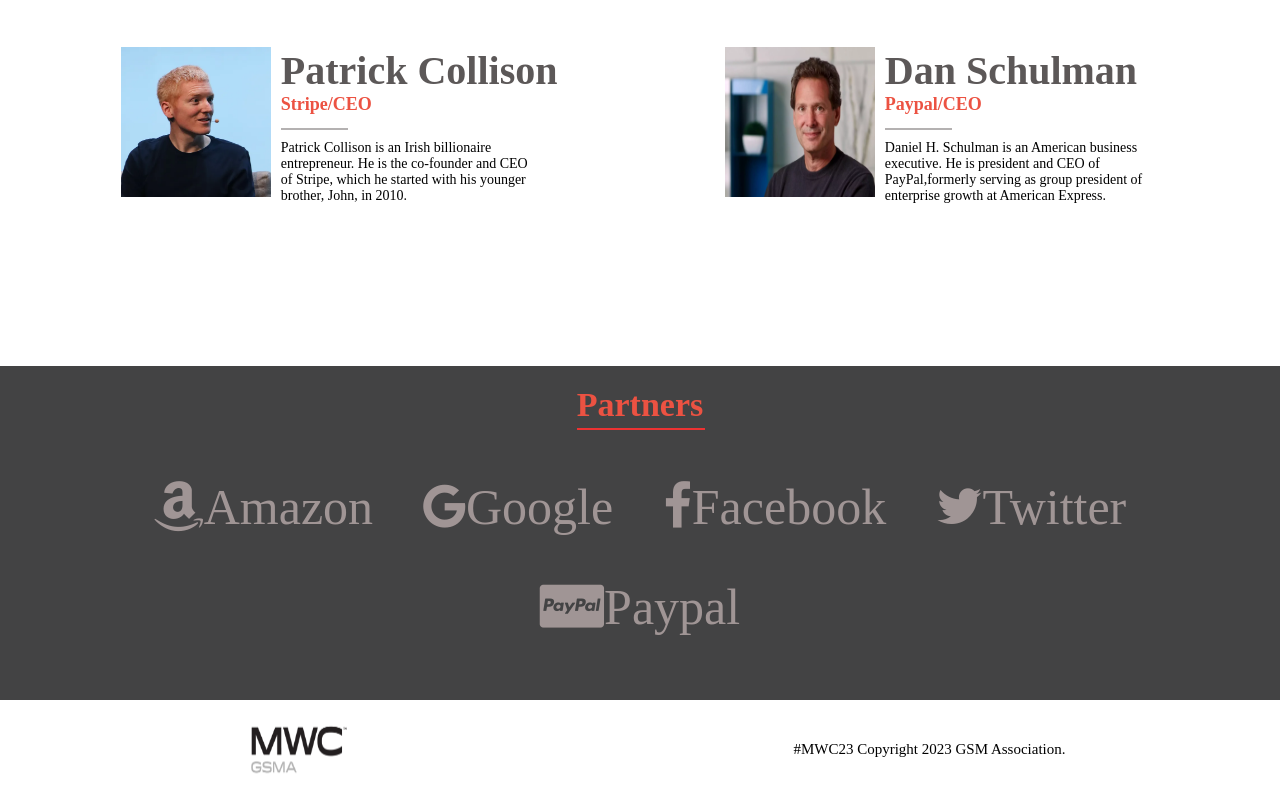
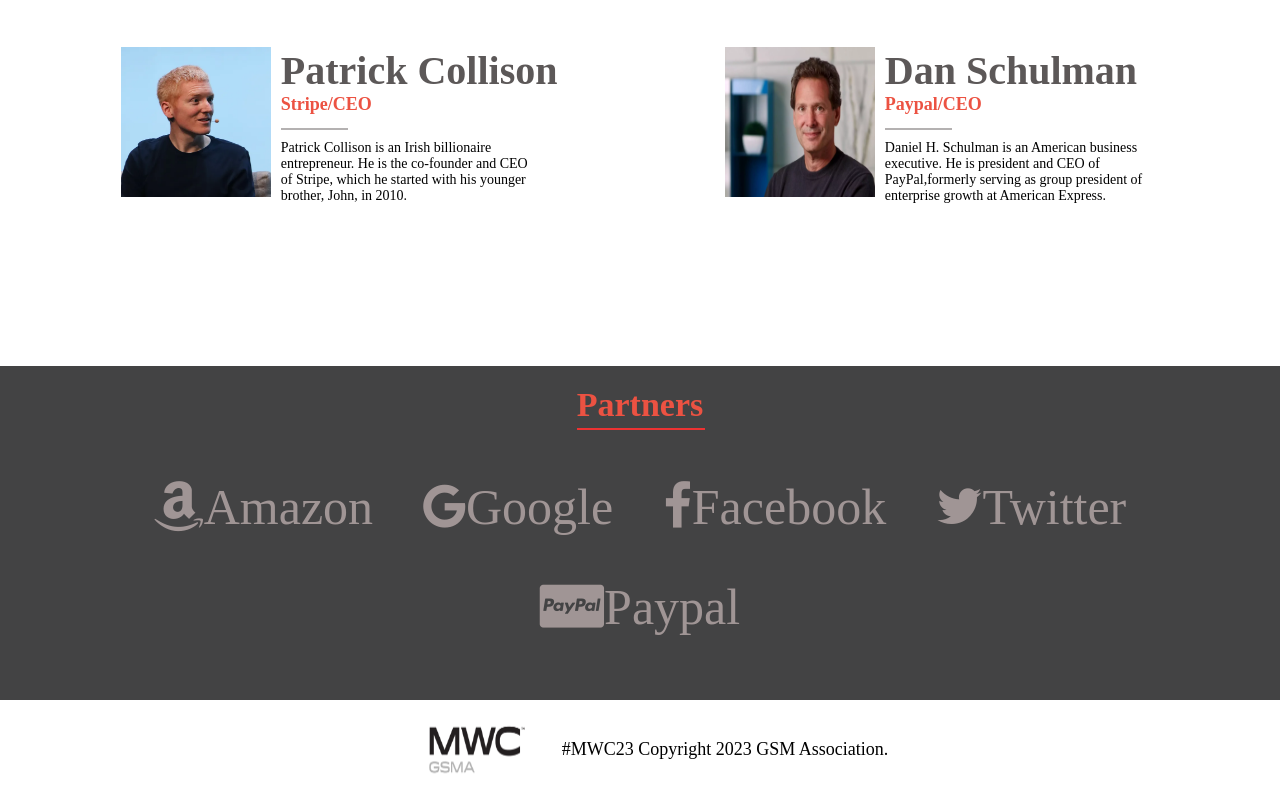
Before and after one commit to Hisoka37/Mobile-World-Congress-2023, a website: page index.html in a window 1280 px wide. Shown: the part 2094-2894 px from the top of the page. Drawn offline with Linux system fonts and the light colour scheme.

Commit message:
Fix linters

```diff
--- a/styles.css
+++ b/styles.css
@@ -564,4 +564,16 @@
   .brands .fa {
     font-size: 50px;
   }
+
+  .trademark {
+    display: flex;
+    justify-content: center;
+    gap: 20px;
+    align-items: center;
+    background-color: white;
+  }
+
+  .trademark p {
+    font-size: 18px;
+  }
 }
```
